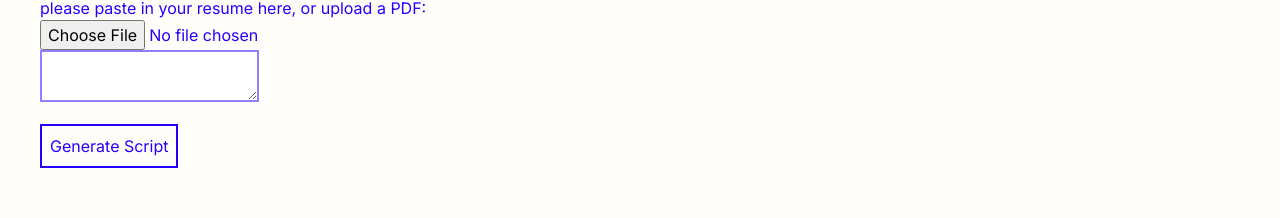
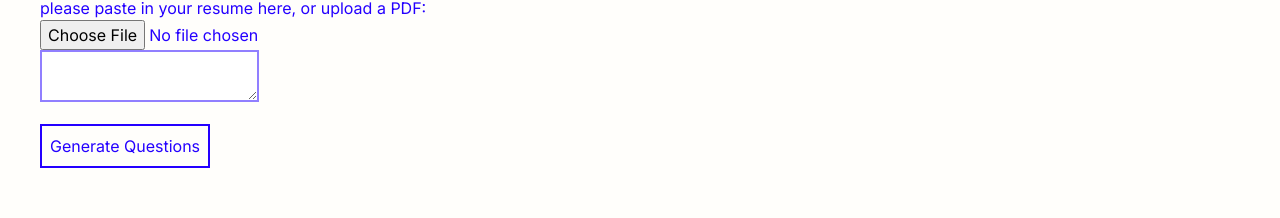
Before and after one commit to chedgo/home, a Next.js app: page /interview-practice in a window 1280 px wide. Shown: the part 264-482 px from the top of the page. Built offline with nearby package versions, Linux system fonts and the light colour scheme; a web font is replaced by a local one.

Commit message:
copy update script to questions

```diff
--- a/src/app/interview-practice/page.tsx
+++ b/src/app/interview-practice/page.tsx
@@ -140,7 +140,7 @@ export default function InterviewPractice() {
           }`}
         onClick={handleGenerateQuestions}
       >
-        {isLoading ? 'Generating Questions...' : 'Generate Script'}
+        {isLoading ? 'Generating Questions...' : 'Generate Questions'}
       </div>
       {questions.length > 0 && (
         <div>
```
